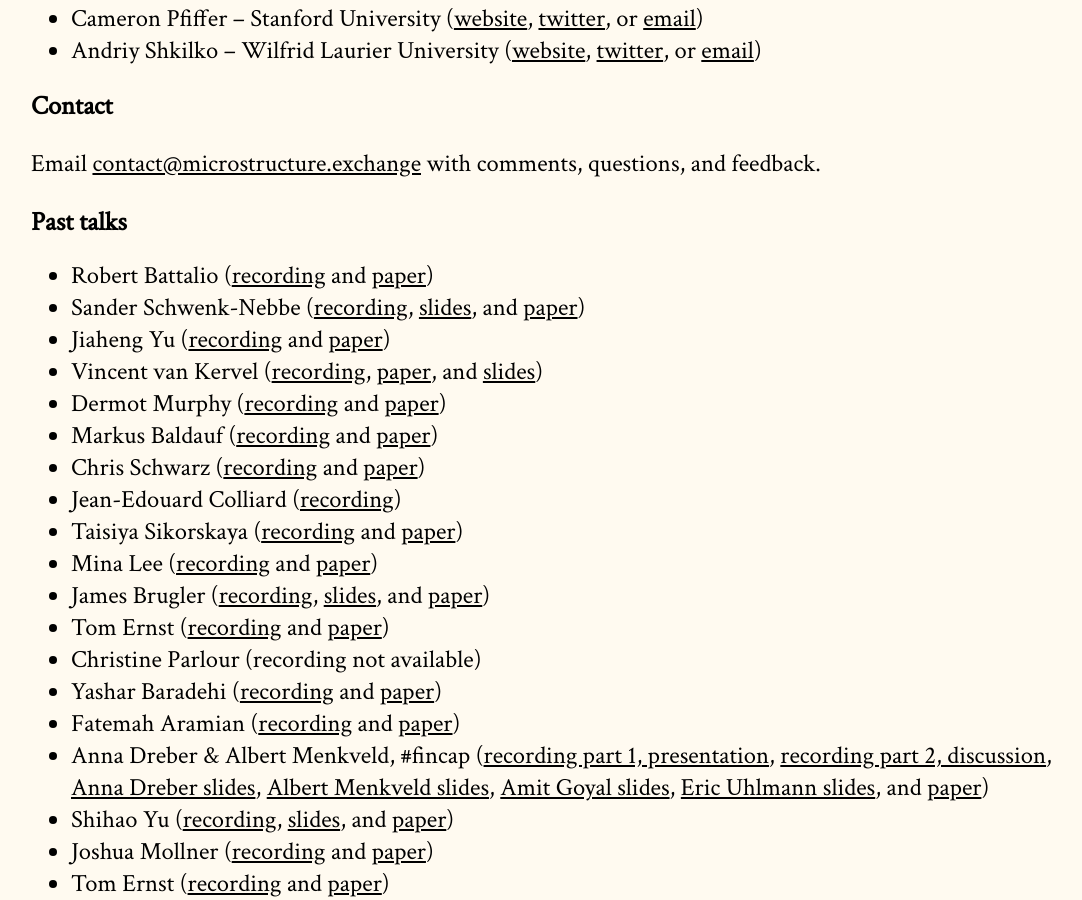
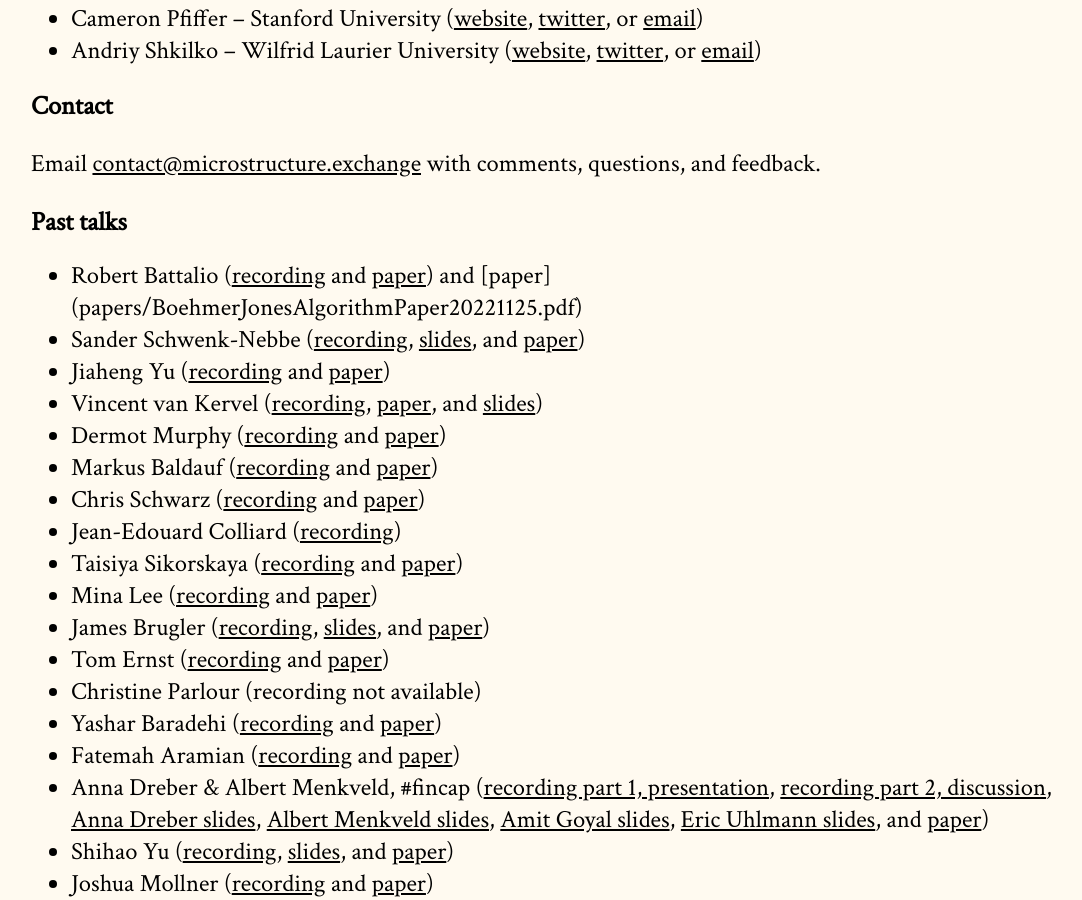
Before and after one commit to cpfiffer/microstructure.exchange, a Jekyll site: the page built from index.md, in a window 1280 px wide and 900 px high, scrolled down 1736 px. Shown: the whole window, without its empty margins (97-1179 px from the left). Built offline with Jekyll 4.4.1, drawn with Linux system fonts in a browser that asks for light colours; some web fonts are replaced.

Commit message:
Update index.md

```diff
--- a/index.md
+++ b/index.md
@@ -45,7 +45,7 @@ To receive updates about upcoming seminars, please subscribe to our [mailing lis
 Email [contact@microstructure.exchange](mailto:contact@microstructure.exchange) with comments, questions, and feedback.
 
 ## Past talks
-- Robert Battalio ([recording](https://youtu.be/DQGBg79Fink) and [paper](https://papers.ssrn.com/sol3/papers.cfm?abstract_id=4304124))
+- Robert Battalio ([recording](https://youtu.be/DQGBg79Fink) and [paper](https://papers.ssrn.com/sol3/papers.cfm?abstract_id=4304124)) and [paper] (papers/BoehmerJonesAlgorithmPaper20221125.pdf)
 - Sander Schwenk-Nebbe ([recording](https://youtu.be/9nUMVjqcPUQ), [slides](slides/TAQ_Participant_Timestamp_Sander_Schwenk-Nebbe.pdf), and [paper](https://papers.ssrn.com/sol3/papers.cfm?abstract_id=3744743))
 - Jiaheng Yu ([recording](https://youtu.be/CZXnv0NZAi0) and [paper](https://www.dropbox.com/s/molz1qf5v7x5ntf/Undercutting_the_exchanges.pdf?dl=0))
 - Vincent van Kervel ([recording](https://youtu.be/HmWcC6o_L4M), [paper](https://papers.ssrn.com/sol3/papers.cfm?abstract_id=3991930), and [slides](/slides/TMX%20Slides.pdf))
```
